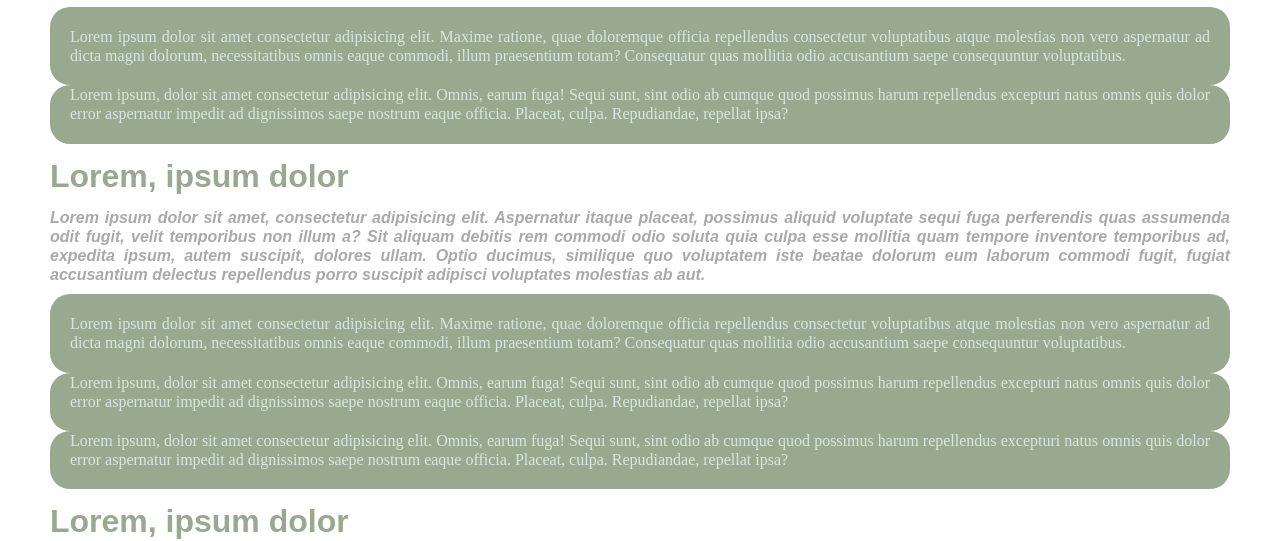
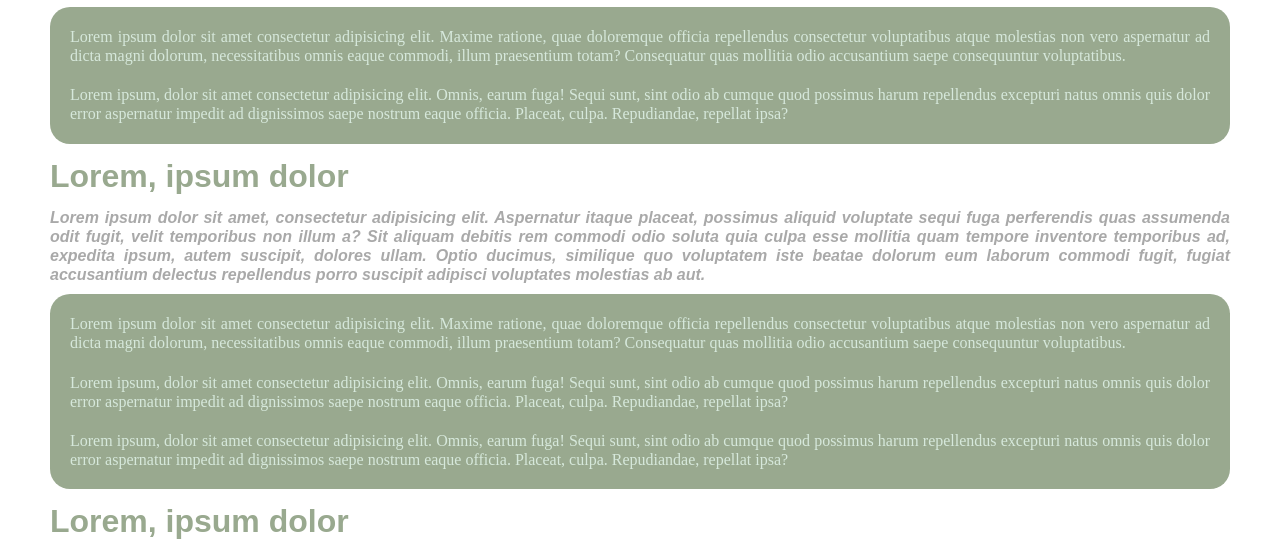
Before and after one commit to Gabriel1406/html-semantico, a plain HTML site: page index.html in a window 1280 px wide. Shown: the part 196-737 px from the top of the page. Drawn offline with Linux system fonts and the light colour scheme.

Commit message:
feat: Mudança na pagina

```diff
--- a/style.css
+++ b/style.css
@@ -12,11 +12,23 @@
     background-color: #99A98F;
     color: #D6E8DB;
     padding: 20px;
-    border-radius: 20px;
-    margin-bottom: 0;
+    margin-bottom: 0px;
 }
  .paragrafo-de-artigo ~ .paragrafo-de-artigo{
 padding-top: 0 ;
+}
+
+.autor-do-artigo + .paragrafo-de-artigo{
+    border-radius: 20px 20px 0 0;
+}
+
+.paragrafo-de-artigo:last-of-type{
+    border-radius: 0 0 20px 20px;
+}
+
+.paragrafo-de-artigo:last-of-type{
+    border-bottom-left-radius: 20px;
+    border-bottom-right-radius: 20px;
 }
 
 .titulo-da-pagina {
```
